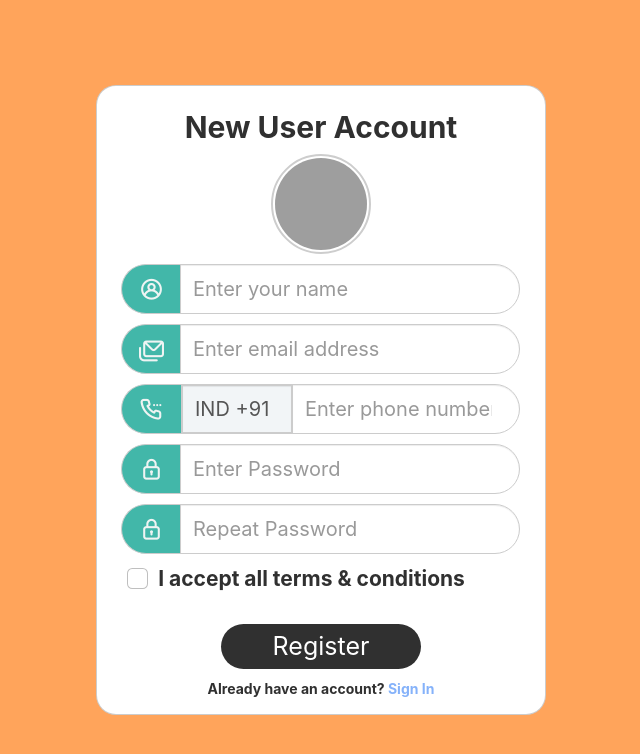
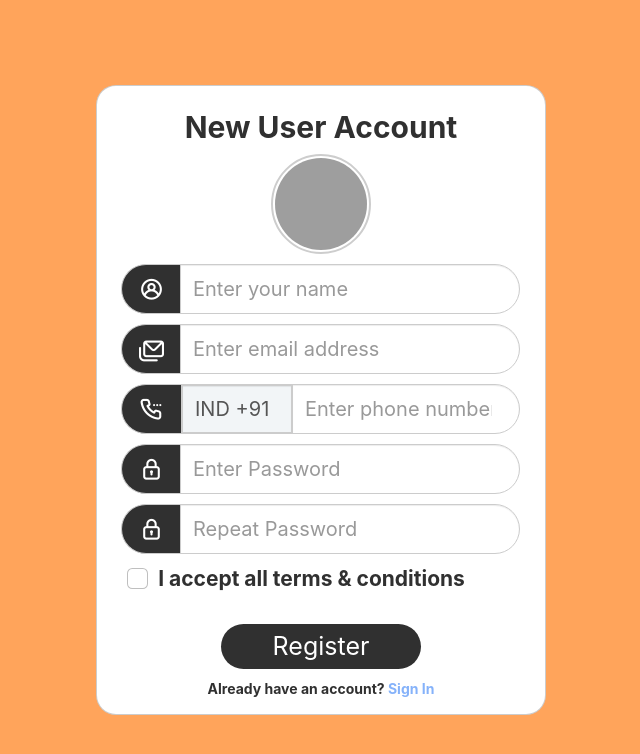
Before and after one commit to Vishwa1418/Back-end-Pillars, a React (Create React App) app: page /signup in a window 1280 px wide. Shown: the top 754 px of the page, without its empty margins (319-959 px from the left). Built offline with nearby package versions, Linux system fonts and the light colour scheme; grey boxes are pictures that could not be loaded.

Commit message:
updated files

```diff
--- a/src/App.css
+++ b/src/App.css
@@ -185,8 +185,8 @@
     border-radius: 30px;
   }
   #addon {
-    background-color: #42B7A9;
-    color: #EFF4F3;
+    background-color: #303030;
+    color: #fff;
     font-size: 25px;
     width: 60px;
   }
--- a/src/pages/Signuppage.js
+++ b/src/pages/Signuppage.js
@@ -109,7 +109,7 @@ function Signuppage() {
                         <option>IND +91</option>
                         <option>AUS +92</option>
                         </select>
-                        </span>
+                    </span>
                     <input type="number" id="number" className="form-control" name='number' placeholder='Enter phone number' ref={number} maxLength={10} required onChange={handleChange}></input>
                 </div>
 
```
